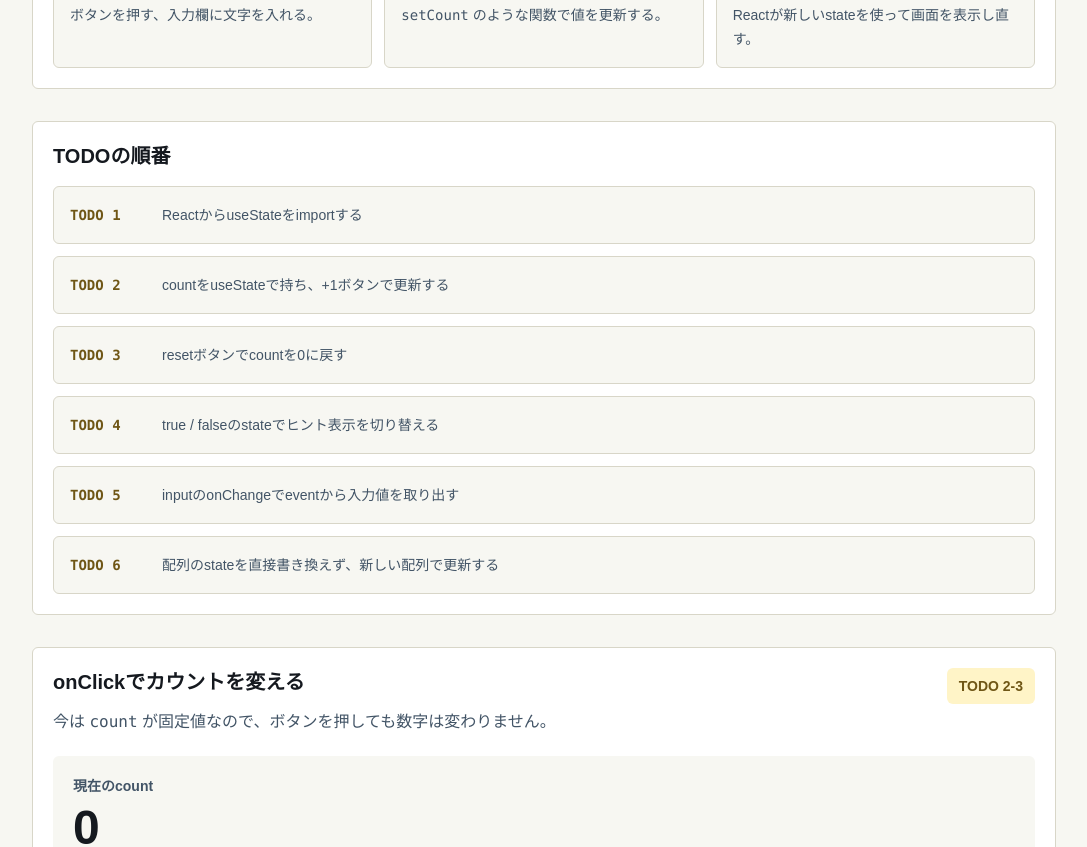
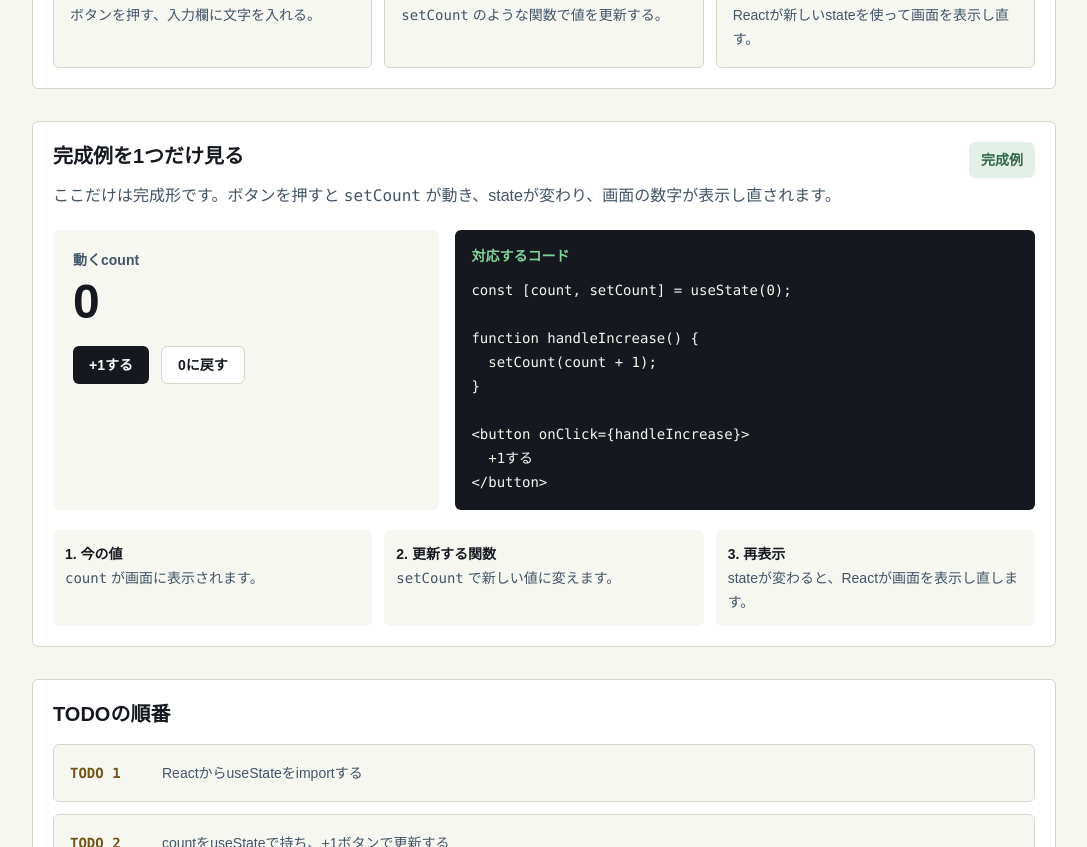
Before and after one commit to sironekotech/frontend-study, a Next.js app: page /react-basics/use-state-event in a window 1280 px wide. Shown: the part 760-1607 px from the top of the page, without its empty margins (96-1183 px from the left). Built offline with nearby package versions, Linux system fonts and the light colour scheme.

Commit message:
feat: Lesson 5にカウント完成例を追加

```diff
--- /dev/null
+++ b/src/app/(pages)/react-basics/use-state-event/_components/WorkingCounterExample.tsx
@@ -0,0 +1,88 @@
+'use client';
+
+import { useState } from 'react';
+
+export function WorkingCounterExample() {
+  const [count, setCount] = useState(0);
+
+  function handleIncrease() {
+    setCount(count + 1);
+  }
+
+  function handleReset() {
+    setCount(0);
+  }
+
+  return (
+    <section className="rounded-md border border-[#d8d6c8] bg-white p-5">
+      <div className="flex flex-col gap-3 sm:flex-row sm:items-start sm:justify-between">
+        <div>
+          <h2 className="text-xl font-semibold text-[#15191f]">完成例を1つだけ見る</h2>
+          <p className="mt-3 leading-7 text-[#425466]">
+            ここだけは完成形です。ボタンを押すと <code>setCount</code>{' '}
+            が動き、stateが変わり、画面の数字が表示し直されます。
+          </p>
+        </div>
+        <p className="w-fit rounded-md bg-[#e3f0e8] px-3 py-2 text-sm font-semibold text-[#2f6848]">
+          完成例
+        </p>
+      </div>
+
+      <div className="mt-5 grid gap-4 lg:grid-cols-[0.8fr_1.2fr]">
+        <div className="rounded-md bg-[#f7f7f2] p-5">
+          <p className="text-sm font-semibold text-[#425466]">動くcount</p>
+          <p className="mt-2 text-5xl font-bold text-[#15191f]">{count}</p>
+          <div className="mt-5 flex flex-col gap-3 sm:flex-row">
+            <button
+              type="button"
+              onClick={handleIncrease}
+              className="rounded-md bg-[#15191f] px-4 py-2 text-sm font-semibold text-white"
+            >
+              +1する
+            </button>
+            <button
+              type="button"
+              onClick={handleReset}
+              className="rounded-md border border-[#d8d6c8] bg-white px-4 py-2 text-sm font-semibold text-[#15191f]"
+            >
+              0に戻す
+            </button>
+          </div>
+        </div>
+
+        <div className="rounded-md bg-[#15191f] p-4">
+          <p className="text-sm font-semibold text-[#82d39b]">対応するコード</p>
+          <pre className="mt-3 overflow-x-auto text-sm leading-6 text-[#f7f7f2]">
+            <code>{`const [count, setCount] = useState(0);
+
+function handleIncrease() {
+  setCount(count + 1);
+}
+
+<button onClick={handleIncrease}>
+  +1する
+</button>`}</code>
+          </pre>
+        </div>
+      </div>
+
+      <div className="mt-5 grid gap-3 text-sm leading-6 text-[#425466] md:grid-cols-3">
+        <p className="rounded-md bg-[#f7f7f2] p-3">
+          <span className="font-semibold text-[#15191f]">1. 今の値</span>
+          <br />
+          <code>count</code> が画面に表示されます。
+        </p>
+        <p className="rounded-md bg-[#f7f7f2] p-3">
+          <span className="font-semibold text-[#15191f]">2. 更新する関数</span>
+          <br />
+          <code>setCount</code> で新しい値に変えます。
+        </p>
+        <p className="rounded-md bg-[#f7f7f2] p-3">
+          <span className="font-semibold text-[#15191f]">3. 再表示</span>
+          <br />
+          stateが変わると、Reactが画面を表示し直します。
+        </p>
+      </div>
+    </section>
+  );
+}
--- a/src/app/(pages)/react-basics/use-state-event/page.tsx
+++ b/src/app/(pages)/react-basics/use-state-event/page.tsx
@@ -1,5 +1,6 @@
 'use client';
 
+import { WorkingCounterExample } from './_components/WorkingCounterExample';
 import { HomeLink } from '@/app/_components/HomeLink';
 
 // TODO 1: Reactから useState をimportします。
@@ -365,6 +366,7 @@ export default function ReactUseStateEventPage() {
 
         <ConceptOverview />
         <BeforeAfterFlow />
+        <WorkingCounterExample />
         <TodoOrder />
         <CounterStarter />
         <ToggleStarter />
```
Also changed, not shown: Lessons/005-react-use-state-event.md (+29 -5 lines).
